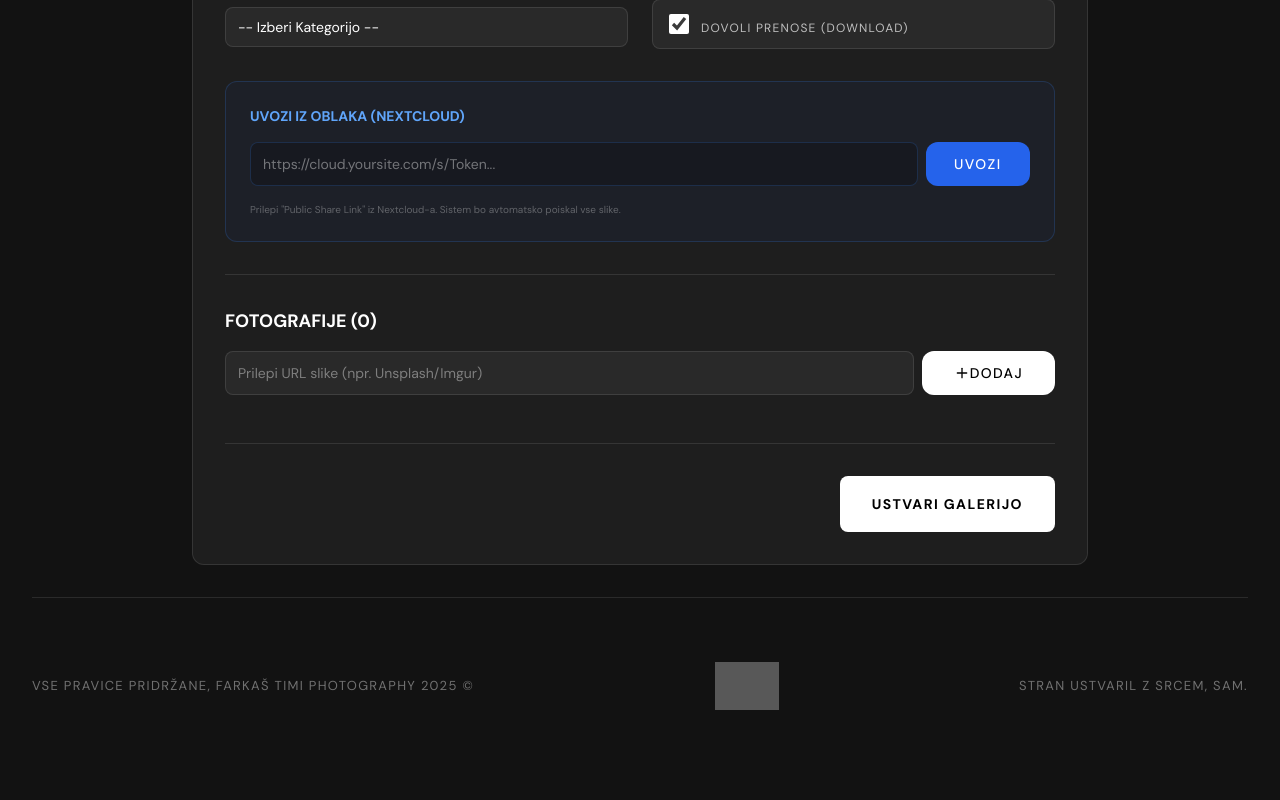
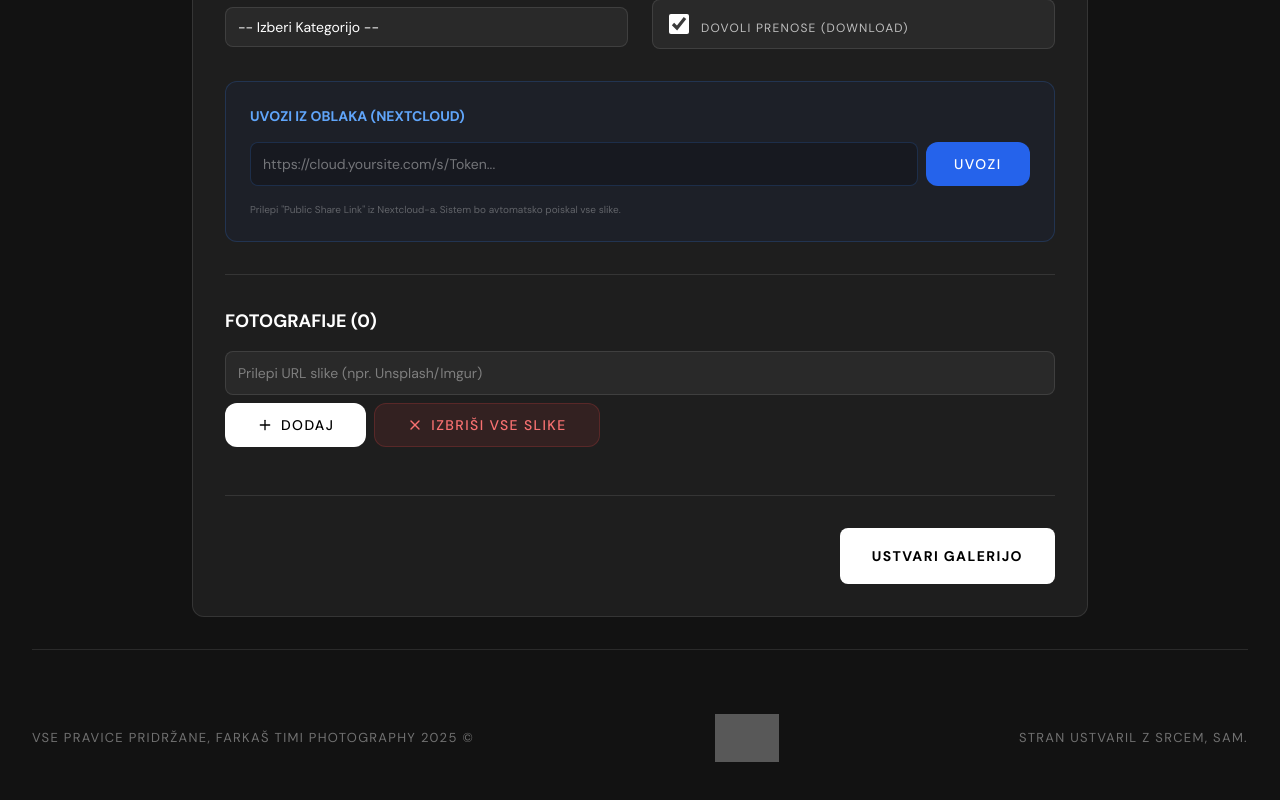
Before and after one commit to wolfyek/client-gallery, a Next.js app: page /admin/ustvari in a window 1280 px wide. Shown: the part 898-1698 px from the top of the page. Before the commit the page ends 1672 px from the top, so only its background shows below. Built offline with nearby package versions, Linux system fonts and the light colour scheme; grey boxes are pictures that could not be loaded.

Commit message:
Admin: Add 'Delete All Photos' button to gallery editor

```diff
--- a/components/admin/GalleryForm.tsx
+++ b/components/admin/GalleryForm.tsx
@@ -276,15 +276,27 @@ export default function GalleryForm({ gallery }: { gallery?: Gallery }) {
             <div className="border-t border-white/10 pt-8 space-y-4">
                 <h3 className="text-lg font-bold uppercase">Fotografije ({photos.length})</h3>
 
-                <div className="flex gap-2">
+                <div className="flex gap-2 flex-wrap">
                     <Input
                         value={newPhotoUrl}
                         onChange={(e) => setNewPhotoUrl(e.target.value)}
                         placeholder="Prilepi URL slike (npr. Unsplash/Imgur)"
-                        className="bg-white/5 border-white/10 font-dm"
+                        className="bg-white/5 border-white/10 font-dm flex-grow"
                     />
-                    <Button type="button" onClick={handleAddPhoto} className="bg-white text-black font-dm">
-                        <Plus className="w-4 h-4" /> Dodaj
+                    <Button type="button" onClick={handleAddPhoto} className="bg-white text-black font-dm whitespace-nowrap">
+                        <Plus className="w-4 h-4 mr-2" /> Dodaj
+                    </Button>
+                    <Button
+                        type="button"
+                        onClick={() => {
+                            if (window.confirm("Ali ste prepričani, da želite izbrisati VSE fotografije iz te galerije? Tega ni mogoče razveljaviti (razen če ne shranite).")) {
+                                setPhotos([]);
+                                setHasPhotosChanged(true);
+                            }
+                        }}
+                        className="bg-red-500/10 hover:bg-red-500/20 text-red-400 hover:text-red-300 border border-red-500/20 font-dm whitespace-nowrap"
+                    >
+                        <X className="w-4 h-4 mr-2" /> Izbriši vse slike
                     </Button>
                 </div>
 
```
